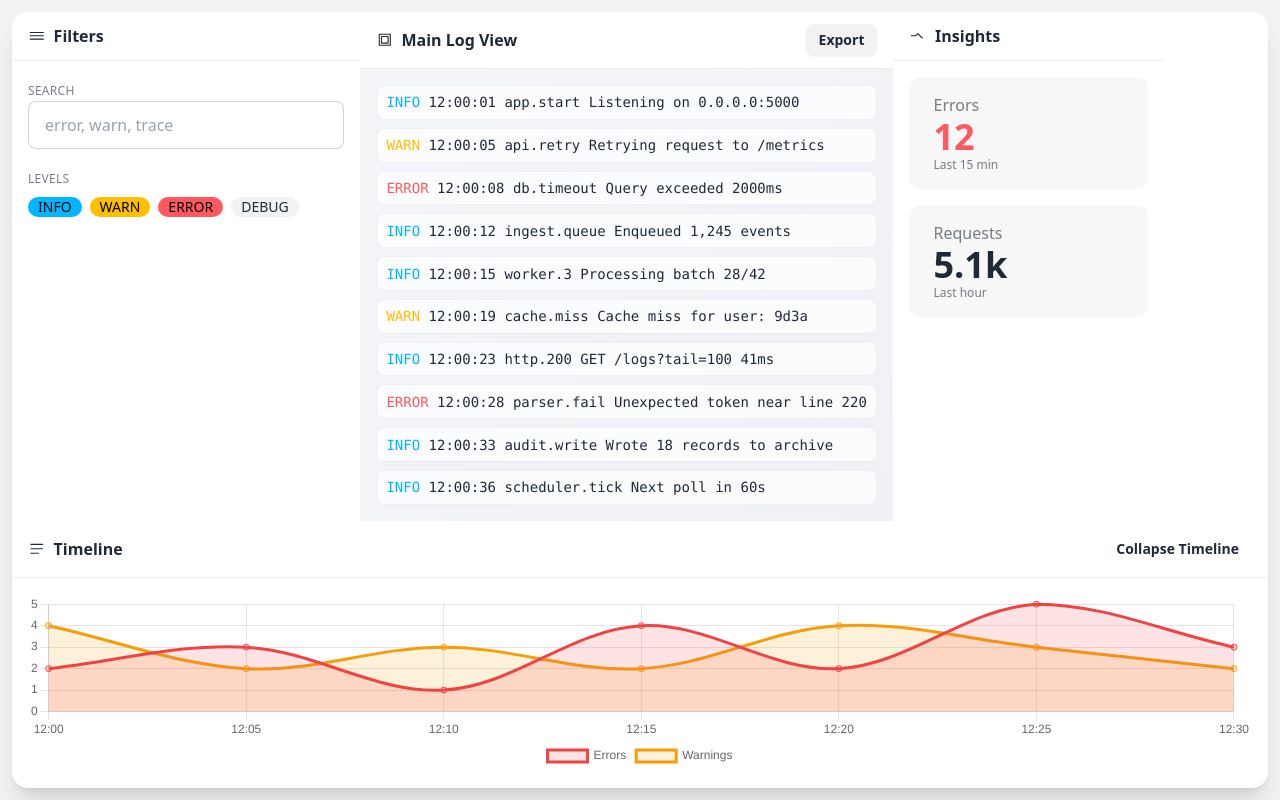
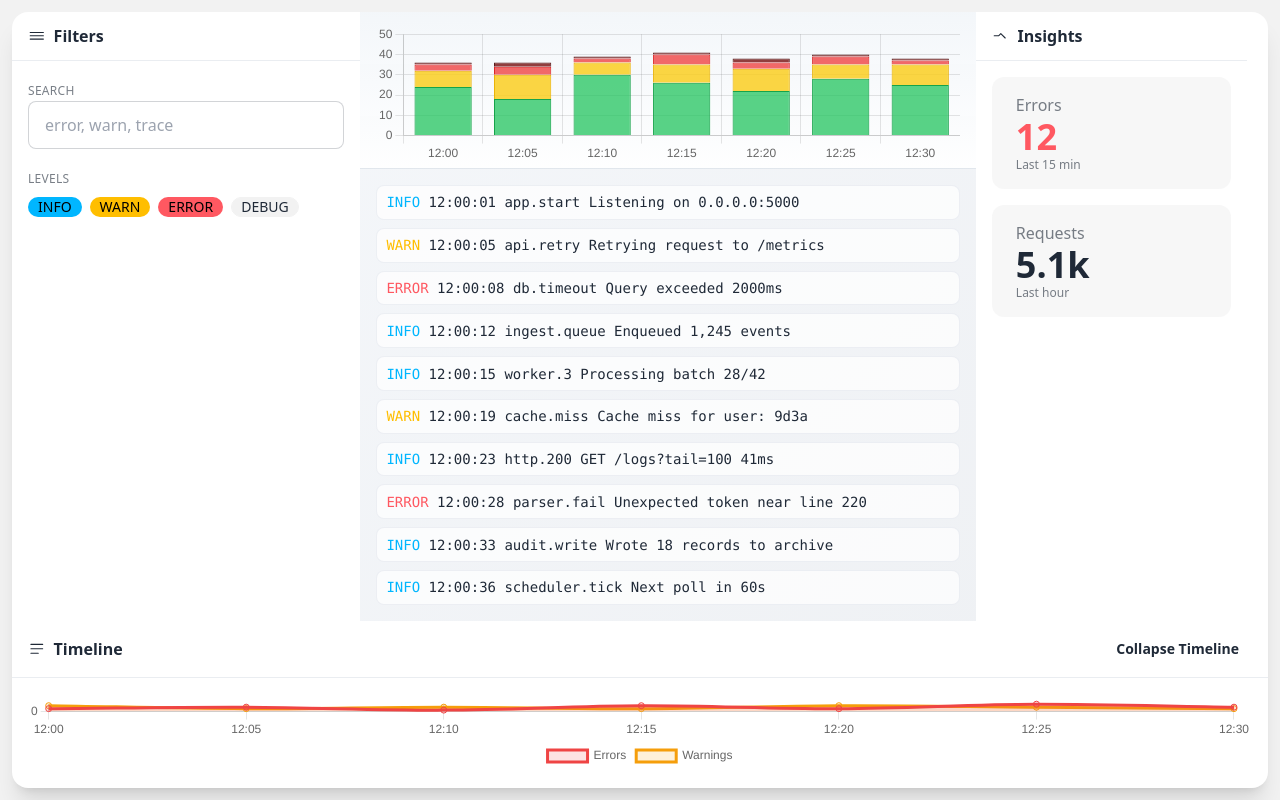
Before and after one commit to fillet54/log-viewer, a Flask app: page / in a window 1280 px wide. Run offline with Flask 3, Linux system fonts and the light colour scheme; some libraries are stand-ins or nearby versions.

Commit message:
Log bar chart

```diff
--- a/static/app.js
+++ b/static/app.js
@@ -81,10 +81,9 @@
 };
 
 const initChart = () => {
-  const canvas = document.getElementById("chart");
-  if (!canvas) return;
-
-  const context = canvas.getContext("2d");
+  const timelineCanvas = document.getElementById("chart");
+  if (timelineCanvas) {
+    const context = timelineCanvas.getContext("2d");
     new Chart(context, {
       type: "line",
       data: {
@@ -119,6 +118,60 @@
         },
       },
     });
+  }
+
+  const stackedCanvas = document.getElementById("stacked-chart");
+  if (!stackedCanvas) return;
+
+  const stackedContext = stackedCanvas.getContext("2d");
+  new Chart(stackedContext, {
+    type: "bar",
+    data: {
+      labels: ["12:00", "12:05", "12:10", "12:15", "12:20", "12:25", "12:30"],
+      datasets: [
+        {
+          label: "Green",
+          data: [24, 18, 30, 26, 22, 28, 25],
+          backgroundColor: "rgba(34, 197, 94, 0.75)",
+          borderColor: "rgba(22, 163, 74, 1)",
+          borderWidth: 1,
+        },
+        {
+          label: "Yellow",
+          data: [8, 12, 6, 9, 11, 7, 10],
+          backgroundColor: "rgba(250, 204, 21, 0.8)",
+          borderColor: "rgba(234, 179, 8, 1)",
+          borderWidth: 1,
+        },
+        {
+          label: "Red",
+          data: [3, 4, 2, 5, 3, 4, 2],
+          backgroundColor: "rgba(239, 68, 68, 0.8)",
+          borderColor: "rgba(220, 38, 38, 1)",
+          borderWidth: 1,
+        },
+        {
+          label: "Dark Red",
+          data: [1, 2, 1, 1, 2, 1, 1],
+          backgroundColor: "rgba(127, 29, 29, 0.85)",
+          borderColor: "rgba(88, 28, 28, 1)",
+          borderWidth: 1,
+        },
+      ],
+    },
+    options: {
+      responsive: true,
+      maintainAspectRatio: false,
+      plugins: {
+        legend: { display: false },
+        tooltip: { mode: "index", intersect: false },
+      },
+      scales: {
+        x: { stacked: true },
+        y: { stacked: true, beginAtZero: true },
+      },
+    },
+  });
 };
 
 window.addEventListener("DOMContentLoaded", () => {
--- a/static/styles.css
+++ b/static/styles.css
@@ -44,6 +44,17 @@
 
 .log-body {
   background: linear-gradient(135deg, rgba(226, 232, 240, 0.4), rgba(148, 163, 184, 0.15));
+}
+
+.chart-band {
+  padding: 0.75rem 1rem 0.25rem;
+  border-bottom: 1px solid rgba(148, 163, 184, 0.2);
+  background: linear-gradient(180deg, rgba(241, 245, 249, 0.8), rgba(248, 250, 252, 0.2));
+}
+
+.chart-band canvas {
+  width: 100%;
+  height: 140px;
 }
 
 .log-line {
--- a/templates/index.html
+++ b/templates/index.html
@@ -49,17 +49,8 @@
             </aside>
 
             <section id="pane-center" class="pane">
-              <div class="pane-header justify-between">
-                <div class="flex items-center gap-2">
-                  <span class="icon">
-                    <svg viewBox="0 0 24 24" fill="none" stroke="currentColor" stroke-width="1.5">
-                      <path stroke-linecap="round" stroke-linejoin="round" d="M4.5 4.5h15v15h-15z" />
-                      <path stroke-linecap="round" stroke-linejoin="round" d="M7.5 7.5h9v9h-9z" />
-                    </svg>
-                  </span>
-                  Main Log View
-                </div>
-                <button class="btn btn-sm">Export</button>
+              <div class="chart-band">
+                <canvas id="stacked-chart" height="120"></canvas>
               </div>
               <div class="pane-body log-body">
                 <div class="space-y-2 font-mono text-sm">
```
Lines whose indentation alone changed are shown as unchanged.
